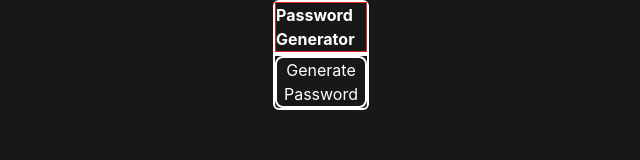
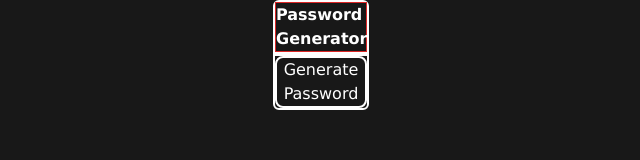
Before and after one commit to Killdroid2342/password-generator, a React (Create React App) app: page / in a window 1280 px wide. Shown: the top 160 px of the page, without its empty margins (319-959 px from the left). Built offline with nearby package versions, Linux system fonts and the light colour scheme; the HTML template or start-up script is replaced by a standard one.

Commit message:
added font for all text

```diff
--- a/src/index.css
+++ b/src/index.css
@@ -6,8 +6,7 @@
 body {
   padding: 0;
   margin: 0;
-  font-family: -apple-system, BlinkMacSystemFont, Segoe UI, Roboto, Oxygen,
-    Ubuntu, Cantarell, Fira Sans, Droid Sans, Helvetica Neue, sans-serif;
+  font-family: Verdana;
 }
 
 a {
```
